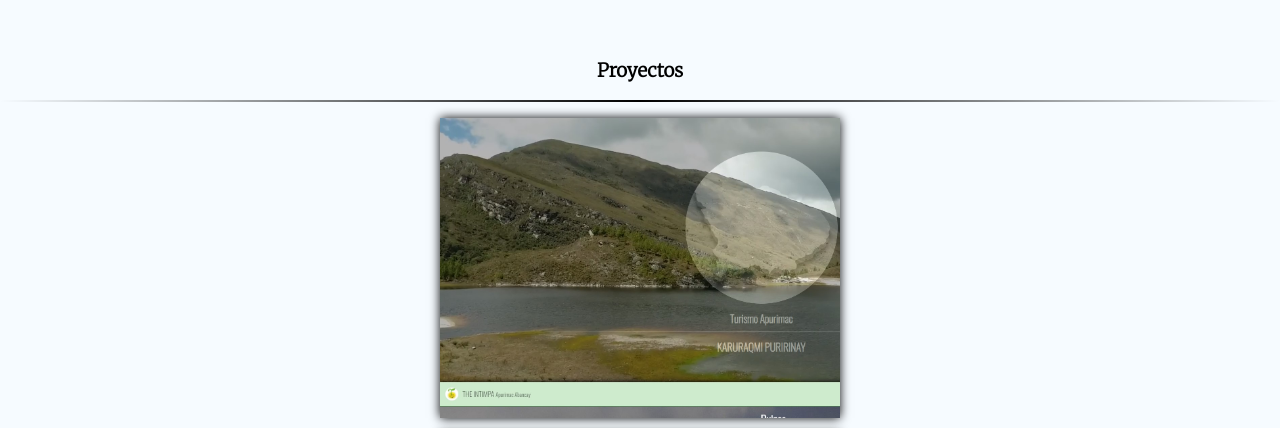
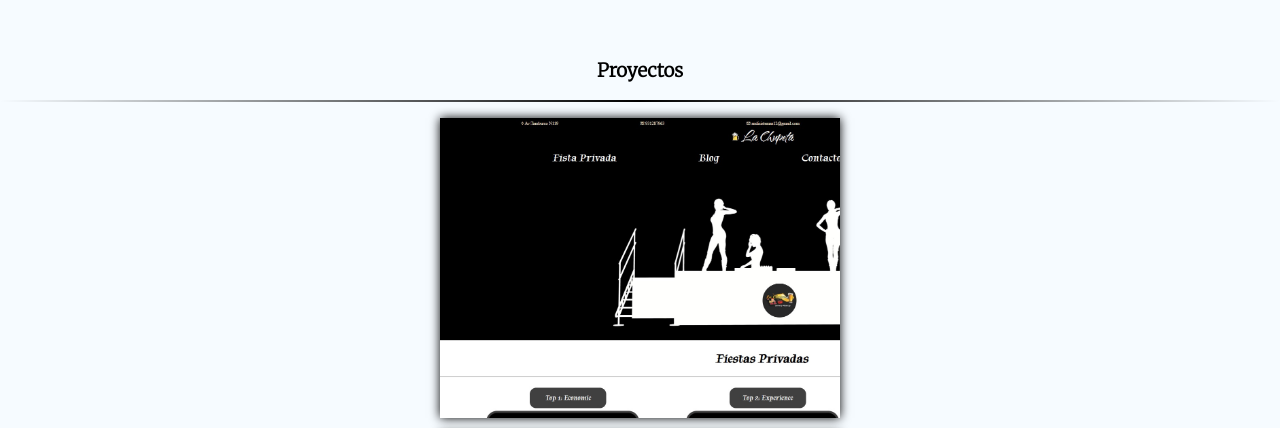
Before and after one commit to antinocbb12/Portafolio, a website: page index.html in a window 1280 px wide. Shown: the part 2130-2558 px from the top of the page. Drawn offline with nearby package versions, Linux system fonts and the light colour scheme.

Commit message:
agregando proyecto chupeta

```diff
--- a/css/NavBar.css
+++ b/css/NavBar.css
@@ -6,7 +6,6 @@ body{
     height: 60px;
     width: 60px;
     border-radius: 50%;
-
 }
 #navBar{
 background-color: black ;
--- a/index.html
+++ b/index.html
@@ -100,7 +100,14 @@
         </section>
         <section id="Proyecto">
             <h3> Proyectos </h3>
+
             <hr class="thr">
+            <a href="https://delicate-blancmange-a19ae9.netlify.app">
+                <button>
+                    <img src="css/img/laChupeta.jpg">
+                    <h4>Pagina de Eventos(HTML-CSS & JS)</h4>
+                </button>
+            </a>
             <a href="https://harmonious-crepe-037892.netlify.app/">
                 <button>
                     <img src="css/img/Turistico.jpg">
```
Also changed, not shown: css/img/laChupeta.jpg (added).
